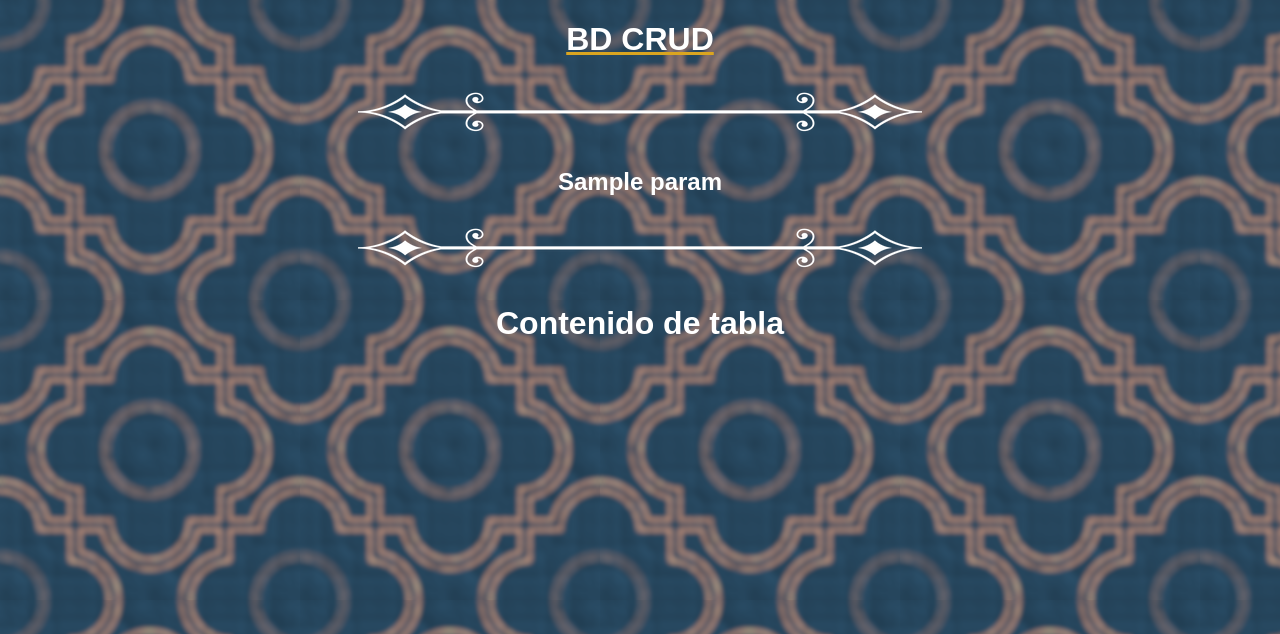
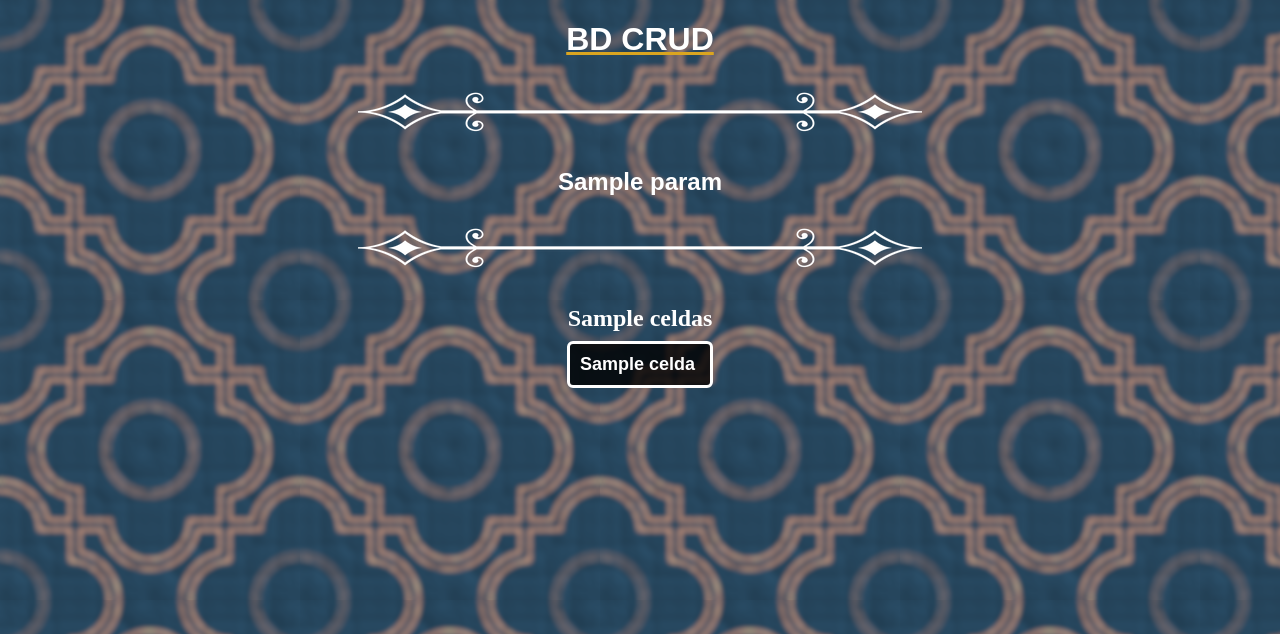
Before and after one commit to mesacuadrada/pruebas_python, a Flask app: template BD_CRUD/templates/show.html in a window 1280 px wide. Shown: the top 634 px of the page. Run offline with Flask 2, Linux system fonts and the light colour scheme; the template is opened without the code that fills it: most values are stand-ins (such as "Sample title", 1, 10 or a date in 2020); some libraries are stand-ins or nearby versions.

Commit message:
muestro tablas en pagina

```diff
--- a/BD_CRUD/templates/base.html
+++ b/BD_CRUD/templates/base.html
@@ -5,11 +5,18 @@
     <meta name="viewport" content="initial-scale=1">
     <script src="{{ url_for('static', filename='js/jquery360.js') }}"></script>
     <style type="text/css">
+
         h1, h2, a, p {
             font-family: arial;
             color: white;
             font-weight: bold;
         }
+
+        th {
+            color: white;
+            font-size: x-large;
+        }
+
         a{
             text-decoration-line: underline;
             text-decoration-color: goldenrod;
--- a/BD_CRUD/templates/show.html
+++ b/BD_CRUD/templates/show.html
@@ -5,5 +5,27 @@
 {% block titular %} {{ params.titulo }} {% endblock %}
 
 {% block body %}
-<h1>Contenido de tabla</h1>
+<!-- <h3>{{ columnas  }}<br>{{ registros }}</h3> -->
+
+<table>
+    <tr>
+    {% for filas in columnas: %}
+
+        {% for celdas in filas %}
+            <th>{{ celdas }}</th>
+        {% endfor %}
+
+    {% endfor %}
+    </tr>
+
+    {% for fila in registros: %}
+    <tr>
+        {% for celda in fila %}
+           <td><input type="text" size="9" value="{{ celda }}"> </td>
+        {% endfor %}
+        <br>
+    </tr>
+    {% endfor %}
+</table>
+
 {% endblock %}
```
Also changed, not shown: BD_CRUD/bd_crud.py (+18 -8 lines).
